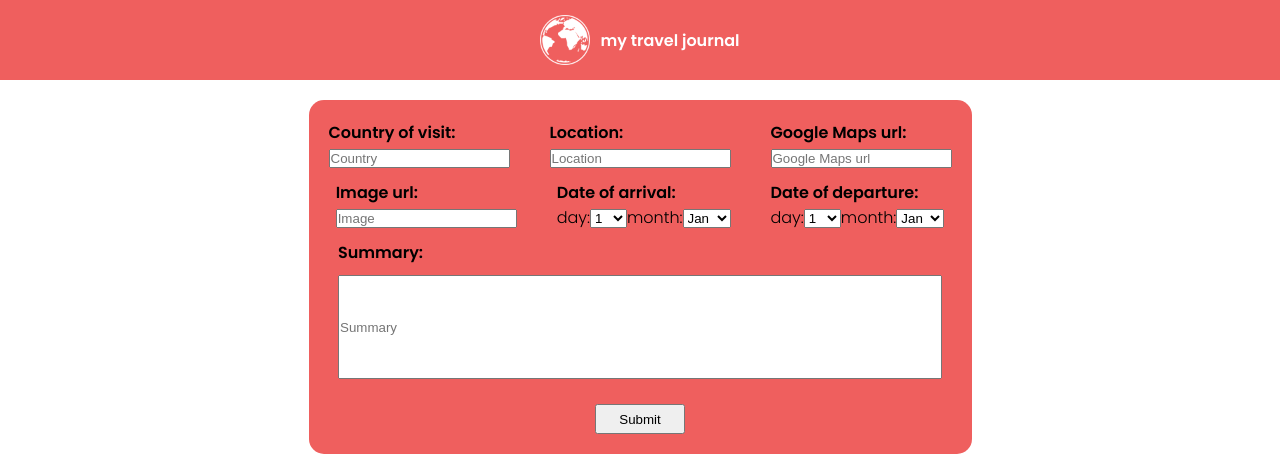
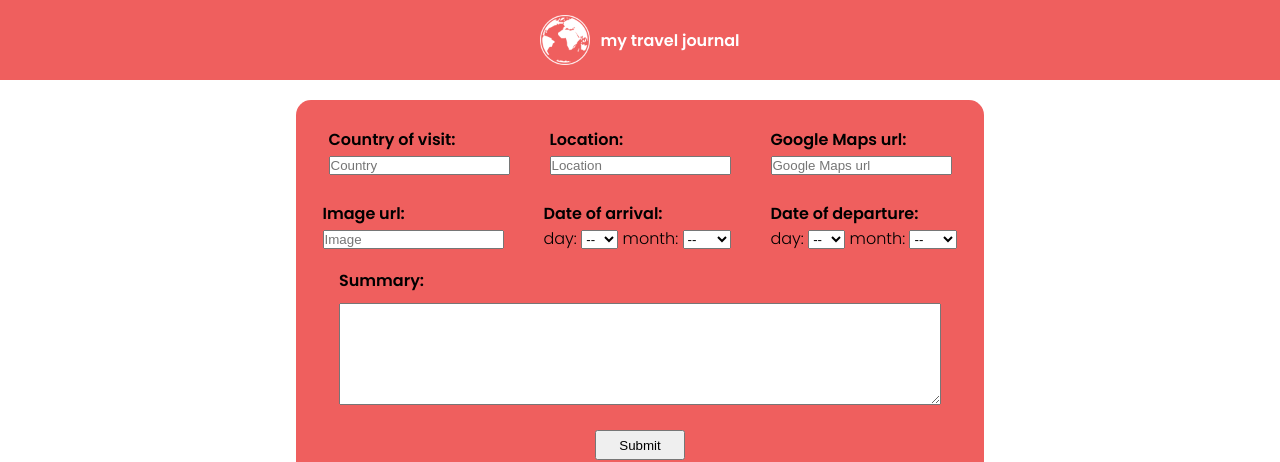
Before and after one commit to Wanderoooo/travel-journal, a React (Create React App) app: page / in a window 1280 px wide. Shown: the top 462 px of the page. Built offline with nearby package versions, Linux system fonts and the light colour scheme.

Commit message:
added useState for user input

```diff
--- a/src/App.css
+++ b/src/App.css
@@ -85,6 +85,7 @@ body {
   display: flex;
   flex-direction: row;
   gap: 40px;
+  margin: 7px;
 }
 
 .userinput-listbottom {
--- a/src/components/UserInput.js
+++ b/src/components/UserInput.js
@@ -1,34 +1,84 @@
+import React from "react"
 export default function UserInput() {
+
+  const [state, setState] = React.useState(
+    {
+      country: "",
+      location: "",
+      maps_url: "",
+      image_url: "",
+      day_a: "",
+      month_a: "",
+      day_d: "",
+      month_d: "",
+      summary: ""
+    }
+  )
+
+  function handleChange(event) {
+    const {value, name} = event.target
+    setState(prevState => {
+      return {
+        ...prevState,
+        [name] : value
+      }
+    })
+  }
+
 return (
 <div className="userinput">
   <form className="form">
     <section className="userinput-list">
     <section className="countrySection">
     <h4>Country of visit:</h4>
-        <input placeholder="Country" />
+    <input
+      type="text"
+      placeholder="Country"
+      name="country"
+      onChange={handleChange}
+      value={state.country}
+    />
     </section>
 
     <section className="locationSection">
     <h4>Location:</h4>
-        <input placeholder="Location" />
+    <input placeholder="Location"
+      name="location"
+      onChange={handleChange}
+      value={state.location}
+    />
     </section>
 
     <section className="mapsSection">
     <h4>Google Maps url:</h4>
-        <input placeholder="Google Maps url" />
+    <input placeholder="Google Maps url"
+      name="maps_url"
+      onChange={handleChange}
+      value={state.maps_url}
+     />
     </section>
     </section>
 
     <section className="userinput-list">
     <section className="imageSection">
     <h4>Image url:</h4>
-        <input placeholder="Image" />
+    <input placeholder="Image"
+      name="image_url"
+      onChange={handleChange}
+      value={state.image_url}
+    />
     </section>
 
     <section className="arrivalSection">
     <h4>Date of arrival:</h4>
-        <label for="day">day:
-          <select id="day" name="day" className="day">
+    <label for="day">{"day:  "}
+      <select
+        id="day"
+        name="day_a"
+        className="day"
+        onChange={handleChange}
+        value={state.day_a}>
+          <option value="">--</option>
           <option value="1">1</option>
           <option value="2">2</option>
           <option value="3">3</option>
@@ -63,8 +113,14 @@ export default function UserInput() {
           </select>
           </label>
 
-        <label for="month_a">month:
-          <select id="month_a" name="month">
+    <label for="month_a">{"  month:  "}
+      <select
+        id="month_a"
+        name="month_a"
+        onChange={handleChange}
+        value={state.month_a}
+         >
+          <option value="">--</option>
           <option value="Jan">Jan</option>
           <option value="Feb">Feb</option>
           <option value="Mar">Mar</option>
@@ -83,8 +139,14 @@ export default function UserInput() {
 
       <section className="departureSection">
       <h4>Date of departure:</h4>
-          <label for="day">day:
-          <select id="day" name="day" className="day">
+      <label for="day">{"day:  "}
+      <select id="day"
+        name="day_d"
+        className="day"
+        onChange={handleChange}
+        value={state.day_d}
+        >
+        <option value="">--</option>
         <option value="1">1</option>
         <option value="2">2</option>
         <option value="3">3</option>
@@ -119,8 +181,12 @@ export default function UserInput() {
       </select>
     </label>
 
-        <label for="month_b">month:
-          <select id="month_b" name="month">
+    <label for="month_d">{"  month:  "}
+      <select id="month_d"
+      name="month_d"
+      onChange={handleChange}
+      value={state.month_d}>
+          <option value="">--</option>
           <option value="Jan">Jan</option>
           <option value="Feb">Feb</option>
           <option value="Mar">Mar</option>
@@ -139,7 +205,9 @@ export default function UserInput() {
       </section>
       <section className="userinput-listbottom">
       <h4>Summary:</h4>
-          <input placeholder="Summary" className="summary"/>
+      <textarea className="summary" name="summary"
+      onChange={handleChange}
+      value={state.summary}></textarea>
       </section>
       <button type="submit" className="submit">Submit</button>
   </form>
```
Lines whose indentation alone changed are shown as unchanged.
